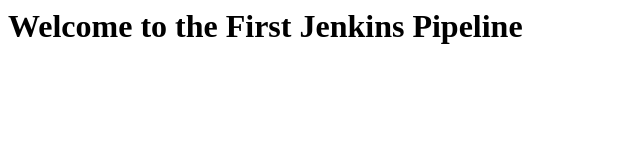
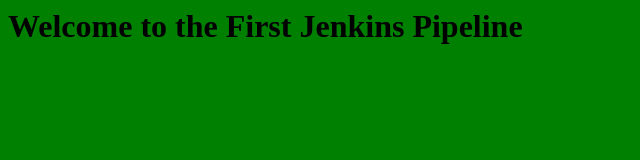
Before and after one commit to sveridevops/a3batch1, a plain HTML site: page index.html in a window 1280 px wide. Shown: the whole page, without its empty margins (0-640 px from the left). Drawn offline with Linux system fonts and the light colour scheme.

Commit message:
changed the color

```diff
--- a/index.html
+++ b/index.html
@@ -1,6 +1,6 @@
 <html>
 
-<body>
+<body bgcolor=green>
 
 <h1>Welcome to the First Jenkins Pipeline</h1>
 
```
